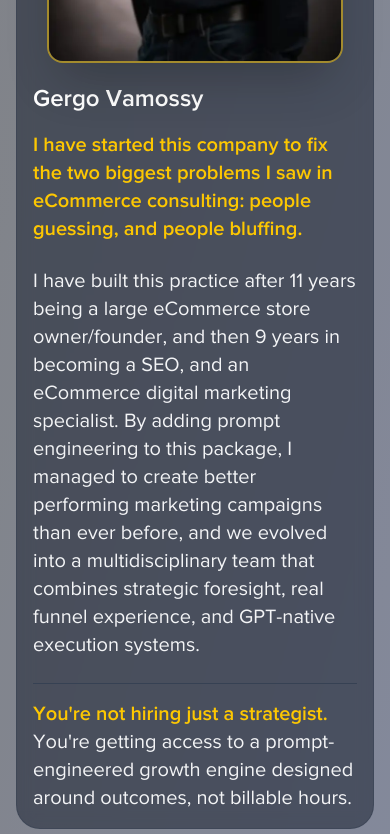
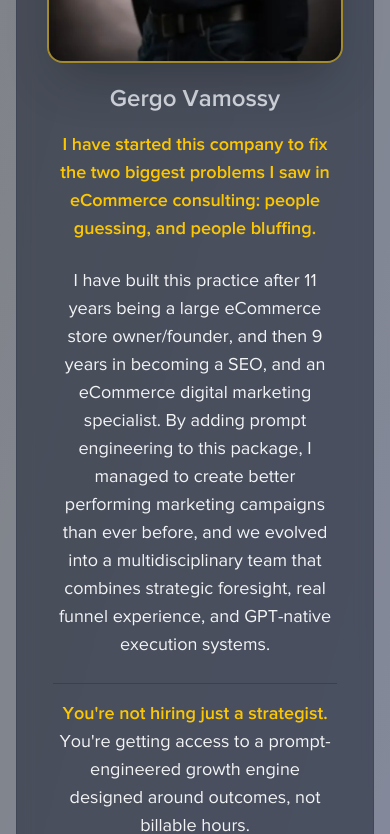
Before and after one commit to judeandy1999/vamossy.com, a Next.js app: page /about in a window 390 px wide. Shown: the part 2720-3554 px from the top of the page. Built offline with nearby package versions, Linux system fonts and the light colour scheme; no server answers.

Commit message:
fix: update text color and size for improved readability in FounderCard component

```diff
--- a/components/about/founder-card.jsx
+++ b/components/about/founder-card.jsx
@@ -19,7 +19,7 @@ export default function FounderCard({ founder }) {
           animate={isInView ? { opacity: 1, y: 0 } : {}}
           transition={{ duration: 0.7 }}
         >
-          <h2 className="text-3xl md:text-6xl font-semibold text-white mb-4">
+          <h2 className="text-3xl md:text-6xl font-semibold text-gray-300 mb-4">
             Meet The Founder
           </h2>
           <div className="h-1 w-20 bg-yellow-400 mx-auto" />
@@ -50,33 +50,33 @@ export default function FounderCard({ founder }) {
             </motion.div>
 
             <motion.div
-              className="lg:col-span-3 space-y-6"
+              className="lg:col-span-3 space-y-6 pl-5 pr-5 md:p-0 text-center md:text-left"
               initial={{ opacity: 0, x: 30 }}
               animate={isInView ? { opacity: 1, x: 0 } : {}}
               transition={{ duration: 0.8, delay: 0.5 }}
             >
               <div className="space-y-4">
-                <h3 className="text-2xl md:text-4xl font-semibold text-white">
+                <h3 className="text-2xl md:text-4xl font-semibold text-gray-300">
                   {founder.name}
                 </h3>
-                <p className="text-xl md:text-2xl text-yellow-400 font-semibold">
+                <p className="text-lg md:text-2xl text-yellow-400 font-semibold">
                   {founder.intro}
                 </p>
               </div>
 
               <div className="space-y-4 text-gray-100 leading-relaxed">
                 {founder.bio.split('\n').map((paragraph, idx) => (
-                  <p key={idx} className="text-xl md:text-2xl">
+                  <p key={idx} className="text-lg md:text-2xl">
                     {paragraph}
                   </p>
                 ))}
               </div>
 
               <div className="pt-4 border-t border-gray-700">
-                <p className="text-yellow-400 font-semibold text-xl md:text-2xl">
+                <p className="text-yellow-400 font-semibold text-lg md:text-2xl">
                   {founder.closing}
                 </p>
-                <p className="text-gray-100 text-xl md:text-2xl">
+                <p className="text-gray-100 text-lg md:text-2xl">
                   {founder.closing2}
                 </p>
               </div>
```
